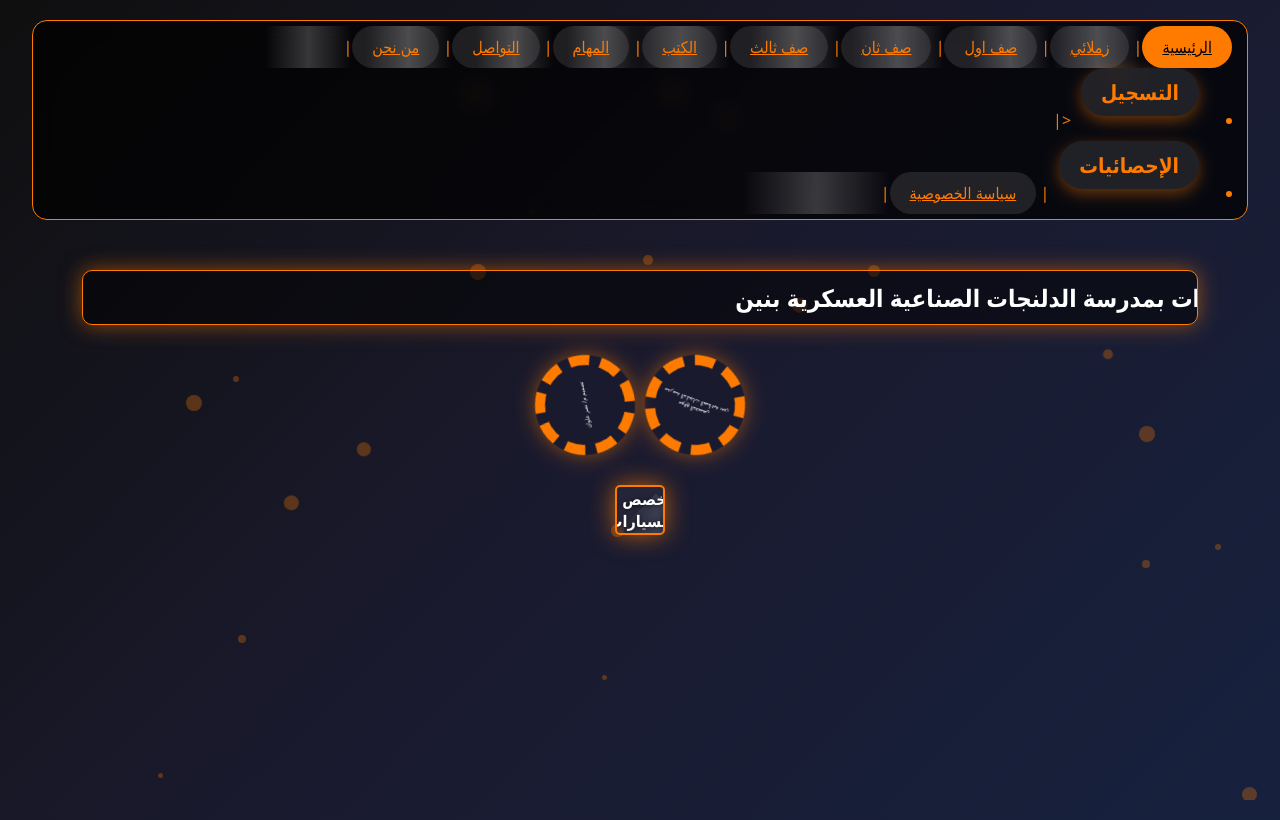
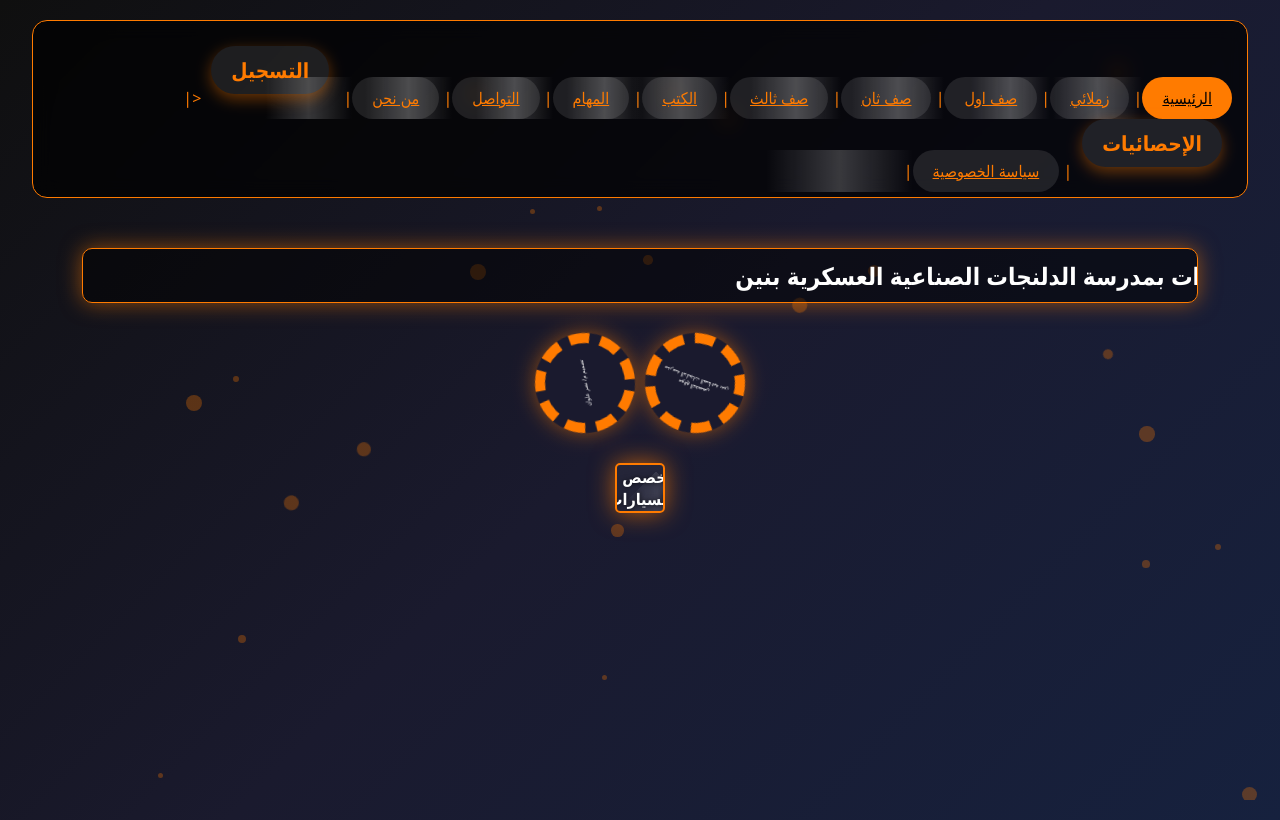
Before and after one commit to nnasrh612025-lab/web-nasr1, a plain HTML site: page index.html in a window 1280 px wide. Drawn offline with Linux system fonts and the light colour scheme.

Commit message:
Update index.html
تحديث

```diff
--- a/index.html
+++ b/index.html
@@ -815,8 +815,8 @@
             <a href="#" class="nav-link" data-page="tasks">المهام</a>|
             <a href="#" class="nav-link" data-page="contact">التواصل</a>|
             <a href="#" class="nav-link" data-page="about">من نحن</a>|
-			<li><a href="register.html" class="home-btn">التسجيل</a><|
-			<li><a href="earnings.html" class="home-btn">الإحصائيات</a>|
+			<a href="register.html" class="home-btn">التسجيل</a><|
+			<a href="earnings.html" class="home-btn">الإحصائيات</a>|
             <a href="#" class="nav-link" data-page="privacy">سياسة الخصوصية</a>|
 
     </nav>
```
